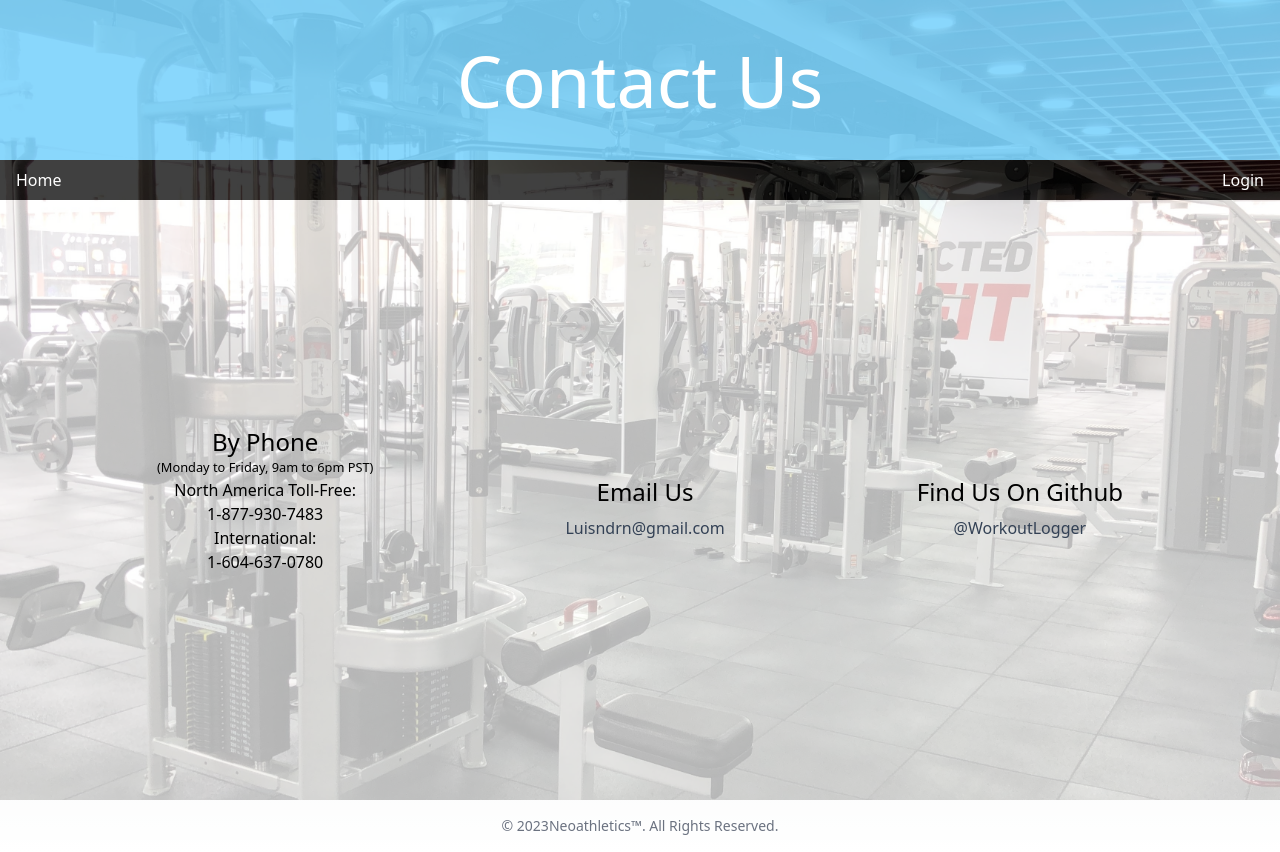
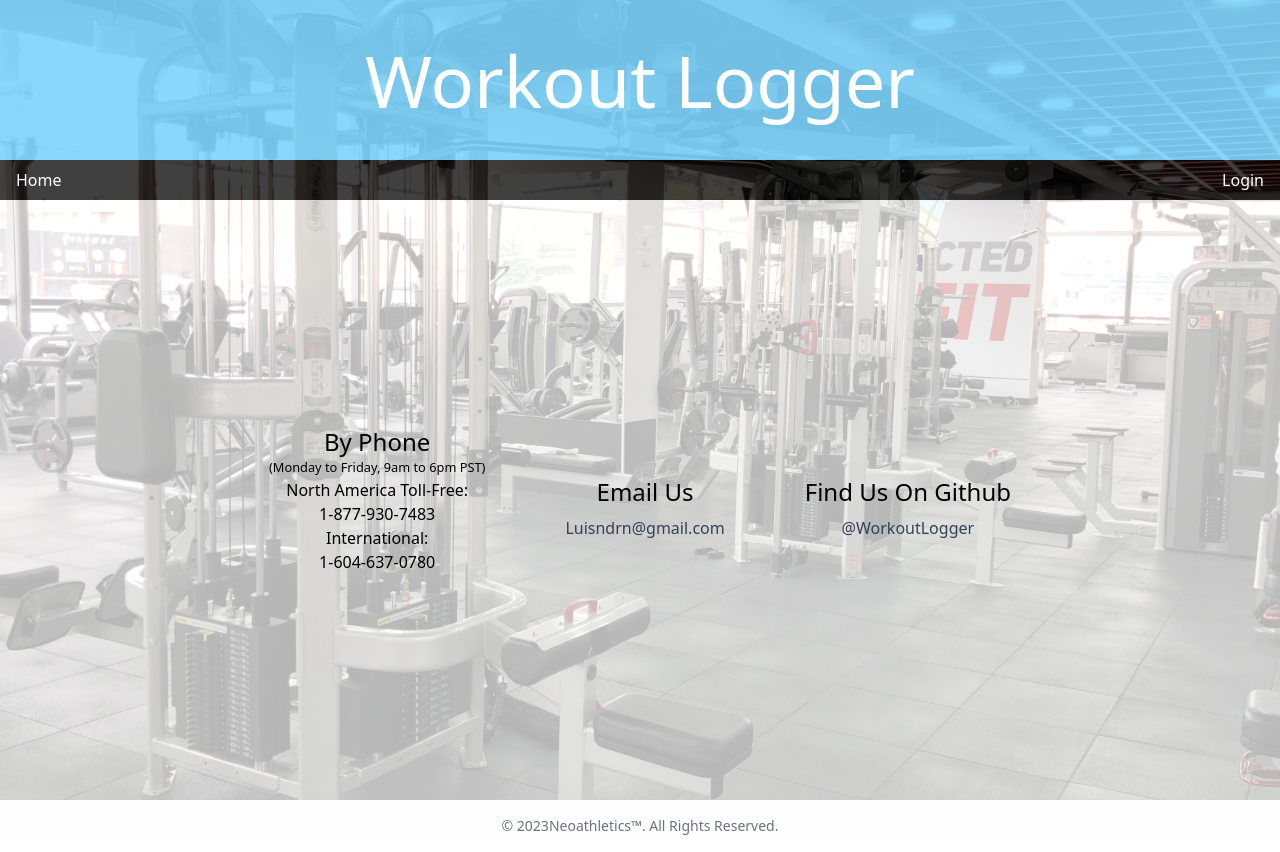
Before and after one commit to houston-boys/workout-logger, a Next.js app: page /contact in a window 1280 px wide. Built offline with nearby package versions, Linux system fonts and the light colour scheme; no server answers.

Commit message:
feat: revise contact codebase to comply with second round revisions

```diff
--- /dev/null
+++ b/src/components/Header.jsx
@@ -0,0 +1,25 @@
+import Link from 'next/link'
+import { useUser } from '@auth0/nextjs-auth0/client'
+import { useRouter } from 'next/router';
+
+export default function Header() {
+
+    const { user } = useUser();
+    const myPath = useRouter();
+
+  return (
+    <>
+        <div className="w-full bg-sky-300 bg-opacity-90">
+          <h1 className="grid h-40 place-items-center text-white text-7xl">Workout Logger</h1>
+        </div>
+        <div className="flex bg-black bg-opacity-75 h-10">
+          {myPath.pathname === '/contact' && <Link href='/' className="hover:text-sky-200 text-white mt-2 ml-4">Home</Link>}
+          {myPath.pathname === '/' && <Link href='/contact' className="hover:text-sky-200 text-white mt-2 ml-4">Contact</Link>}
+          <div className='flex ml-auto mr-4'>
+            {!user && <Link href="/api/auth/login" className=" hover:text-sky-200 text-white ml-4 mt-2">Login</Link>}
+            {user && <Link href="/api/auth/logout" className=" hover:text-sky-200 text-white mt-2 ml-4">Logout</Link>}
+          </div>
+        </div>
+    </>
+  )
+}
--- a/src/pages/_app.js
+++ b/src/pages/_app.js
@@ -2,8 +2,10 @@ import '@/styles/globals.css'
 import React from 'react';
 import { UserProvider } from '@auth0/nextjs-auth0/client';
 import Head from 'next/head'
+import Header from '../components/Header'
 
 export default function App({ Component, pageProps }) {
+
   return (
     <UserProvider>
       <Head>
@@ -12,7 +14,10 @@ export default function App({ Component, pageProps }) {
         <meta name="viewport" content="width=device-width, initial-scale=1" />
         <link rel="icon" href="/favicon.ico" />
       </Head>
-      <Component {...pageProps} />
+      <main className="bg-[url('../rodrigo-s-2mz9IKab7DE-unsplash.jpg')] bg-cover bg-center h-screen">
+        <Header />
+        <Component {...pageProps} />
+      </main>
       <footer className="m-4 dark:bg-gray-800">
         <span className="flex justify-center text-sm text-gray-500 sm:text-center dark:text-gray-400">© 2023 <a href="" className="hover:underline">Neoathletics™</a>. All Rights Reserved.</span>
       </footer>
--- a/src/pages/contact.js
+++ b/src/pages/contact.js
@@ -1,24 +1,10 @@
-import Link from 'next/link'
-import { useUser } from '@auth0/nextjs-auth0/client'
 
 export default function ContactPage() {
-    const { user } = useUser();
 
     return (
-        <>
-            <main className="bg-[url('../rodrigo-s-2mz9IKab7DE-unsplash.jpg')] bg-cover bg-center h-screen" data-testid="">
-                <div className="w-full bg-sky-300 bg-opacity-90">
-                    <h1 className="grid h-40 place-items-center text-white text-7xl">Contact Us</h1>
-                </div>
-                <div className="flex bg-black bg-opacity-75 h-10">
-                    <Link href='/' className="hover:text-sky-200 text-white mt-2 ml-4">Home</Link>
-                    <div className='flex ml-auto mr-4'>
-                        {!user && <Link href="/api/auth/login" className="hover:text-sky-200 text-white ml-4 mt-2">Login</Link>}
-                        {user && <Link href="/api/auth/logout" className="hover:text-sky-200 text-white mt-2 ml-4">Logout</Link>}
-                    </div>
-                </div>
+
         <div className="flex justify-center items-center bg-white bg-opacity-70 h-3/4">
-                        <div id='phone' className='mr-48'>
+                <div id='phone' className='mr-20'>
                     <h2 className="flex justify-center text-2xl">By Phone</h2>
                     <small className="flex justify-center">(Monday to Friday, 9am to 6pm PST)</small>
                     <div>
@@ -32,12 +18,10 @@ export default function ContactPage() {
                     <h2 className="flex justify-center mt-4 text-2xl">Email Us</h2>
                     <p className="flex justify-center mt-2 text-slate-700">Luisndrn@gmail.com</p>
                 </div>
-                        <div id='github' className='ml-48'>
+                <div id='github' className='ml-20'>
                     <h2 className="flex justify-center text-2xl mt-4">Find Us On Github</h2>
                     <p className="flex justify-center mt-2 text-slate-700">@WorkoutLogger</p>
                 </div>
         </div>
-            </main>
-        </>
     )
 }
--- a/src/pages/index.js
+++ b/src/pages/index.js
@@ -1,27 +1,9 @@
-import Head from 'next/head'
-import Link from 'next/link'
-import { useUser } from '@auth0/nextjs-auth0/client'
 
 export default function Home() {
-  const { user } = useUser();
 
   return (
-    <>
-      <main className="bg-[url('../rodrigo-s-2mz9IKab7DE-unsplash.jpg')] bg-cover bg-center h-screen" data-testid="description">
-        <div className="w-full bg-sky-300 bg-opacity-90">
-          <h1 className="grid h-40 place-items-center text-white text-7xl">Workout Logger</h1>
-        </div>
-        <div className="flex bg-black bg-opacity-75 h-10">
-          <Link href='/contact' className="hover:text-sky-200 text-white mt-2 ml-4">Contact</Link>
-          <div className='flex ml-auto mr-4'>
-            {!user && <Link href="/api/auth/login" className=" hover:text-sky-200 text-white ml-4 mt-2">Login</Link>}
-            {user && <Link href="/api/auth/logout" className=" hover:text-sky-200 text-white mt-2 ml-4">Logout</Link>}
-          </div>
-        </div>
-        <div className='flex justify-center'>
-          <div className='mt-8 p-3 border-spacing-2 bg-white max-w-xs bg-opacity-70 border rounded-lg'>Welcome to Workout Logger! Once you log-in you will be able to enter multiple training sessions for several workouts (i.e. shoulder press sets, jogging sessions or timed jump rope sessions). Workout Logger will then display your workout history and even visual representations of the data.</div>
-        </div>
-      </main>
-    </>
+    <div className='flex justify-center'>
+      <div className='mt-8 p-3 border-spacing-2 bg-white max-w-xs bg-opacity-70 border rounded-lg' data-testid="description">Welcome to Workout Logger! Once you log-in you will be able to enter multiple training sessions for several workouts (i.e. shoulder press sets, jogging sessions or timed jump rope sessions). Workout Logger will then display your workout history and even visual representations of the data.</div>
+    </div>
   )
 }
```
Lines whose indentation alone changed are shown as unchanged.
